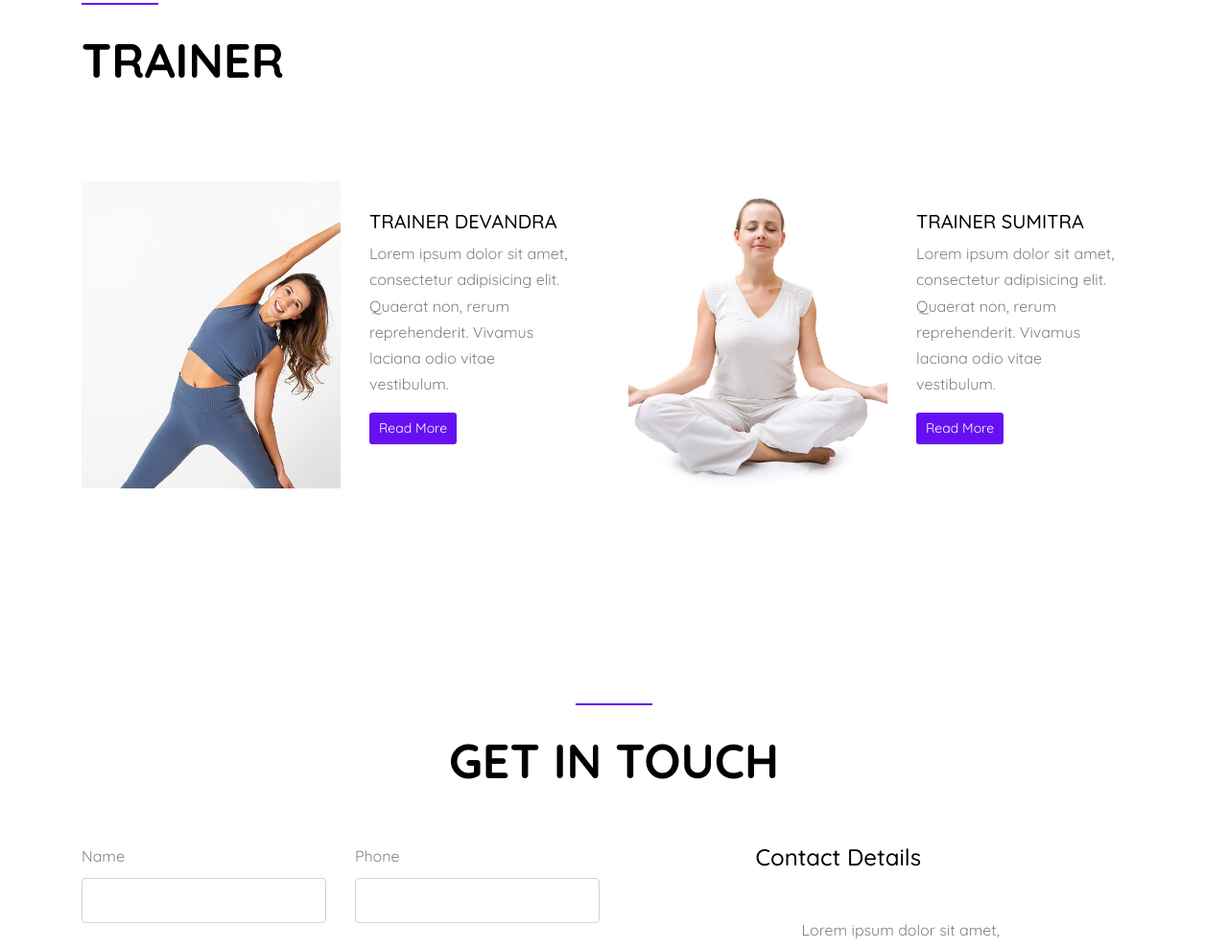
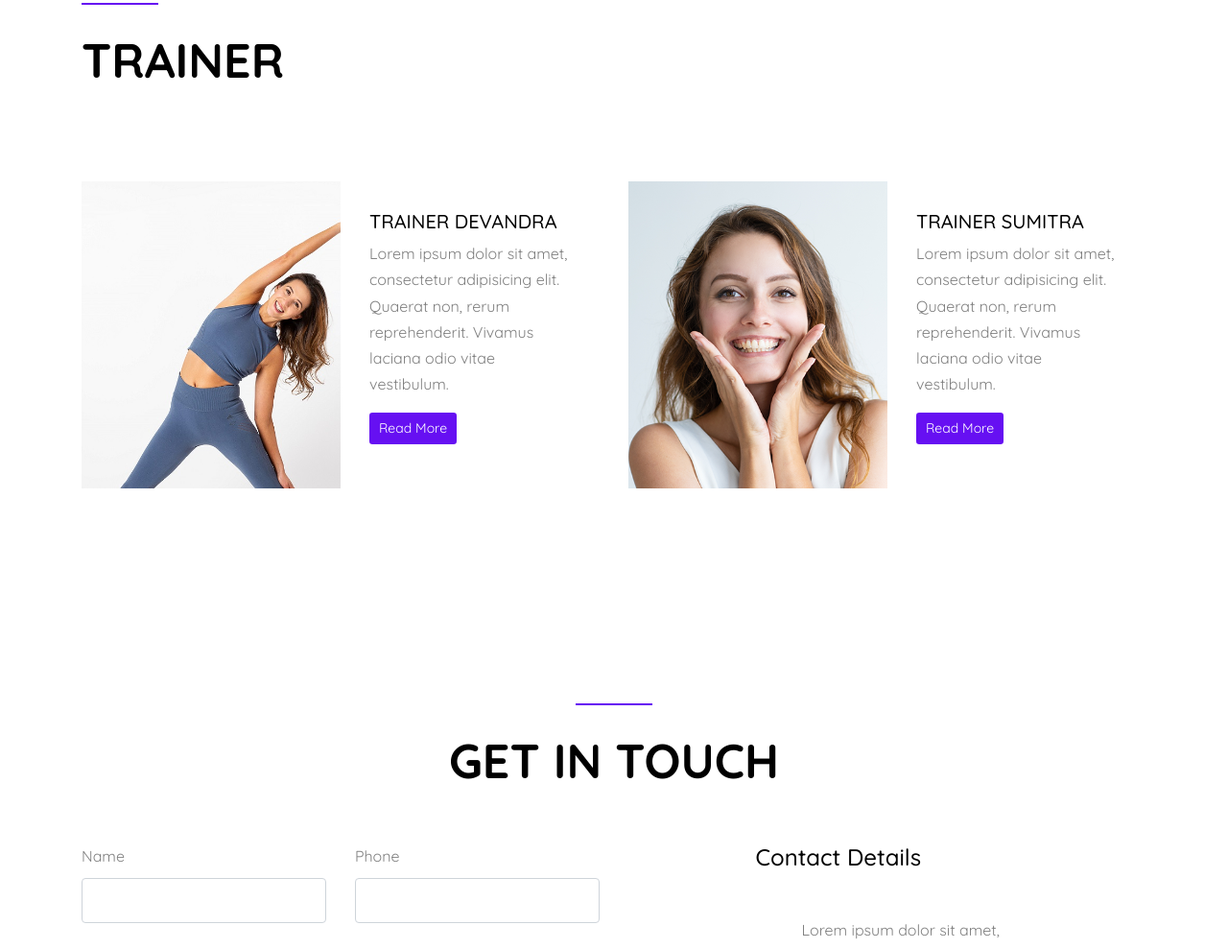
Before and after one commit to Somya3199/Yoga-Class, a plain HTML site: page index.html in a window 1280 px wide. Shown: the part 2746-3735 px from the top of the page at 96% size. Drawn offline with Linux system fonts and the light colour scheme; files whose address does not match are found by name.

Commit message:
Update index.html

```diff
--- a/index.html
+++ b/index.html
@@ -199,7 +199,7 @@
           </div>
           <div class="col-md-6">
             <div class="blog d-block d-lg-flex">
-              <div class="bg-image img-fluid" style="background-image: url('images/sumitra.png');"></div>
+              <div class="bg-image img-fluid" style="background-image: url('images/person_1.jpg');"></div>
               <div class="text">
                 <h3>TRAINER SUMITRA</h3>
                 <p>Lorem ipsum dolor sit amet, consectetur adipisicing elit. Quaerat non, rerum reprehenderit. Vivamus laciana odio  vitae vestibulum.</p>
```
